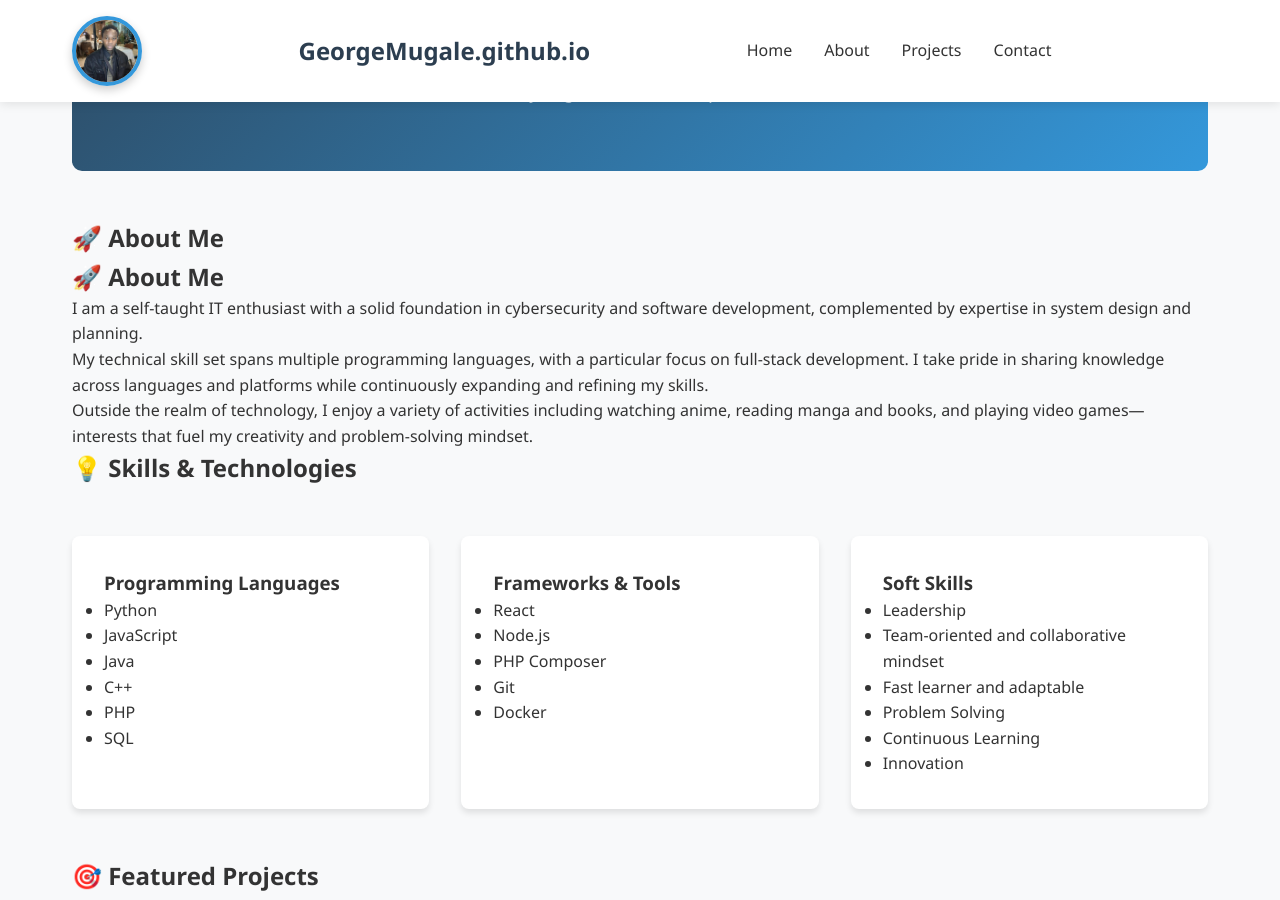
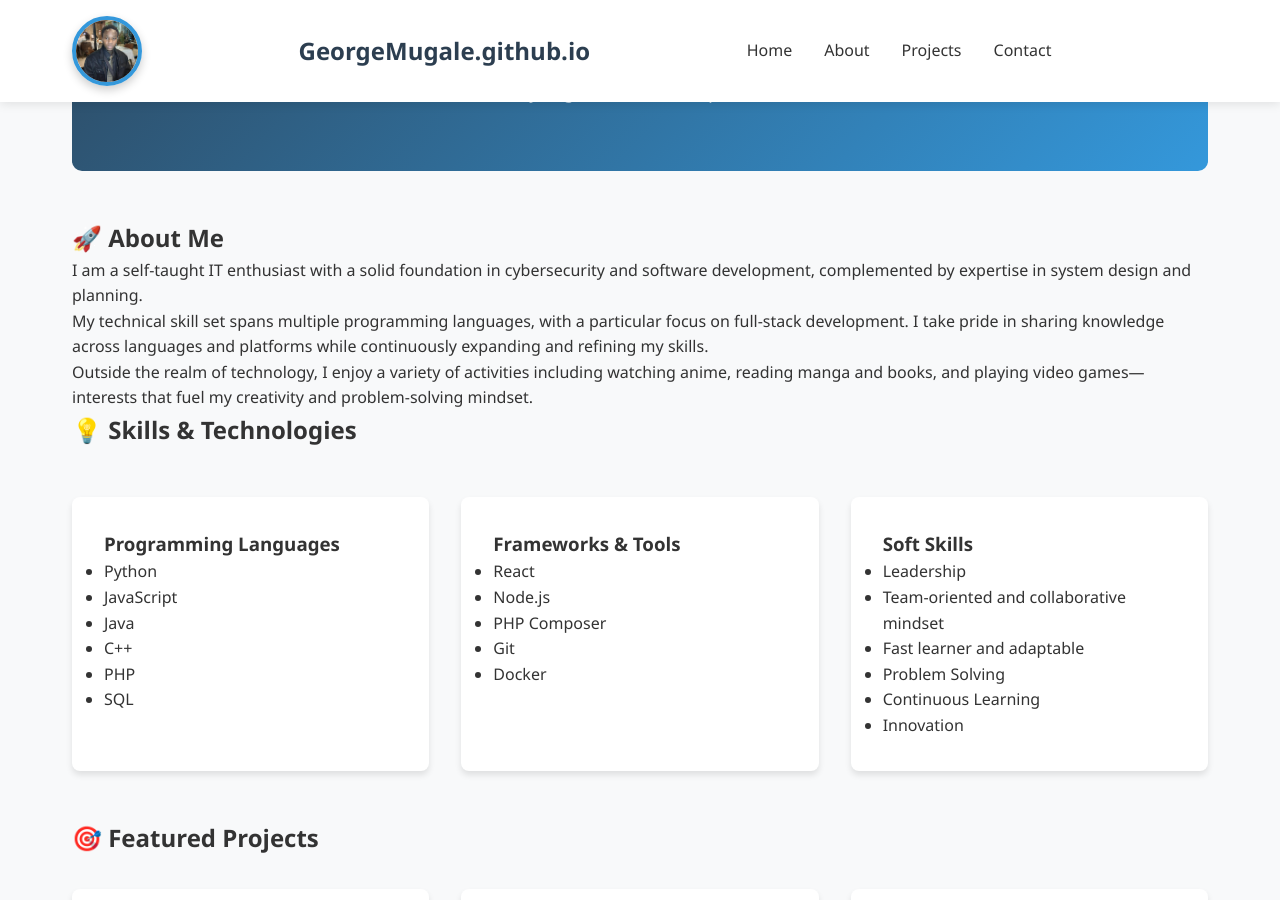
Before and after one commit to GeorgeMugale/GeorgeMugale.github.io, a Jekyll site: the page built from index.md, in a window 1280 px wide and 900 px high, scrolled down 346 px. Built offline with Jekyll 4.4.1, drawn with Linux system fonts in a browser that asks for light colours.

Commit message:
Update index.md

```diff
--- a/index.md
+++ b/index.md
@@ -8,7 +8,6 @@ title: Home
     <p>{{ site.description }}</p>
 </section>
 
-## 🚀 About Me
 
 ## 🚀 About Me
 
```
